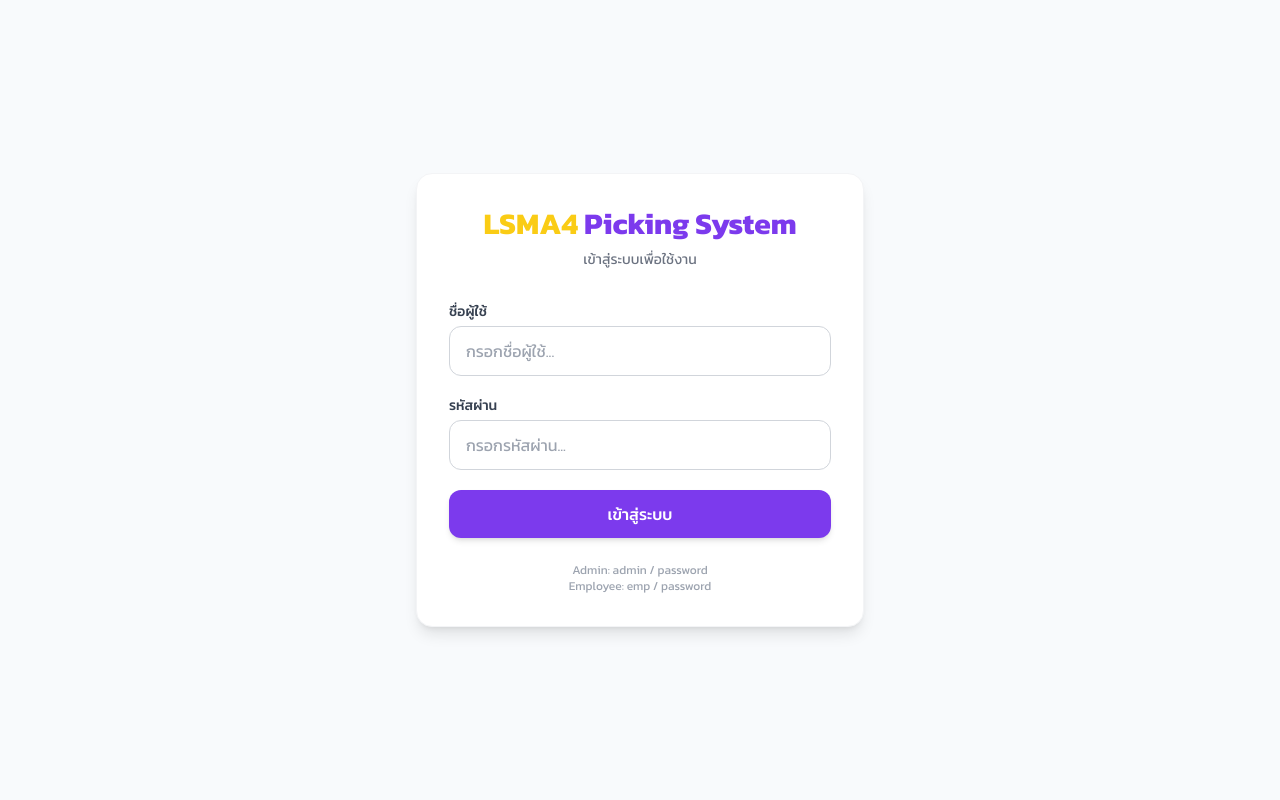
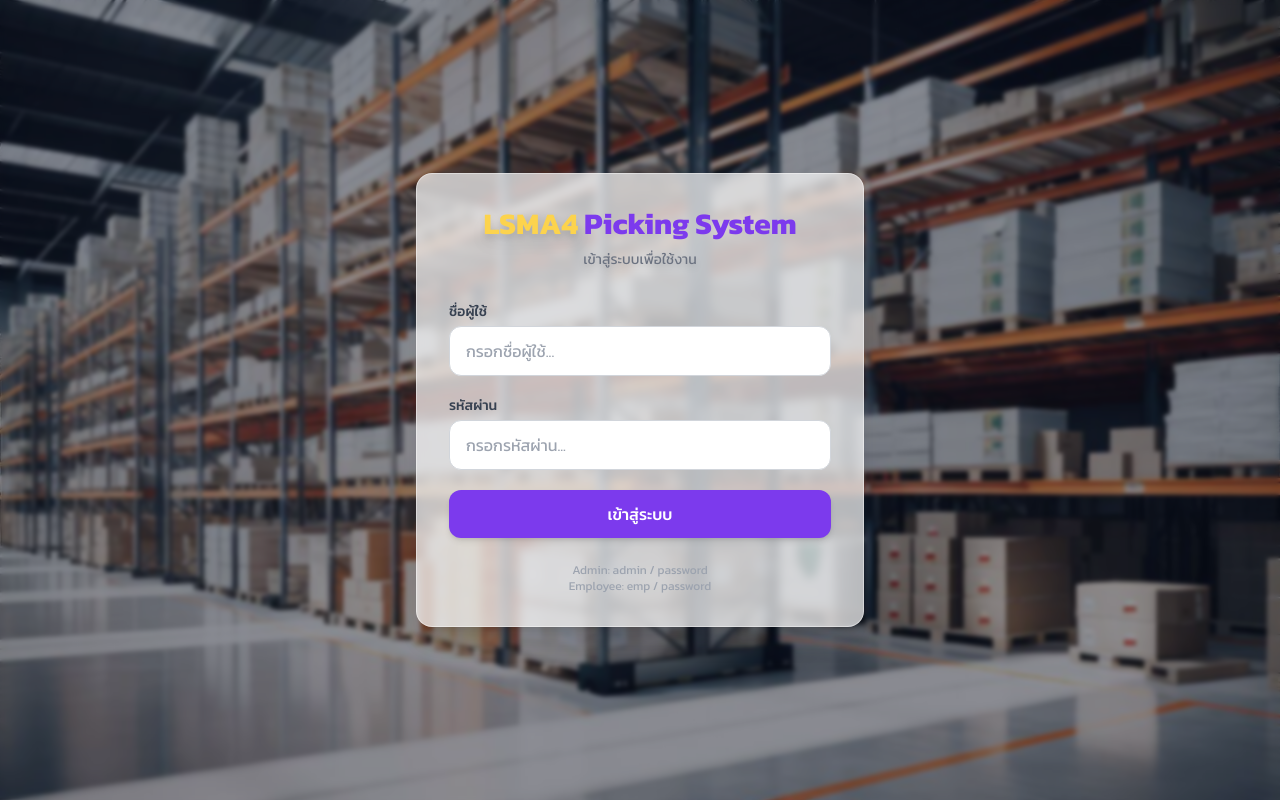
Before and after one commit to devhattrick/smart-picking, a React (Vite) app: page /login in a window 1280 px wide. Built offline with nearby package versions, Linux system fonts and the light colour scheme.

Commit message:
feat(login): add bg img

```diff
--- a/src/pages/Login.tsx
+++ b/src/pages/Login.tsx
@@ -28,12 +28,20 @@ export default function Login({ setUser }: LoginProps) {
   };
 
   return (
-    <div className="min-h-screen bg-slate-50 flex flex-col justify-center items-center p-4 sm:p-6 font-sans">
-      <div className="w-full max-w-sm sm:max-w-md bg-white p-6 sm:p-8 rounded-2xl shadow-lg border border-gray-100">
+    <div className="min-h-screen relative overflow-hidden flex flex-col justify-center items-center p-4 sm:p-6 font-sans">
+      <div className="absolute inset-0">
+        <div
+          className="absolute inset-0 bg-cover bg-center bg-no-repeat scale-105"
+          style={{ backgroundImage: "url('/inventory-modern.jpg')" }}
+        />
+        <div className="absolute inset-0 bg-slate-900/45 backdrop-blur-[2px]" />
+      </div>
+
+      <div className="relative z-10 w-full max-w-sm sm:max-w-md bg-white/70 backdrop-blur-sm p-6 sm:p-8 rounded-2xl shadow-xl border border-white/40">
         <div className="text-center mb-8">
-          <h1 className="text-2xl sm:text-3xl font-bold text-primary-600 mb-2"><span className="text-yellow-400">LSMA4 </span>
+          <h1 className="text-2xl sm:text-3xl font-bold text-primary-600 mb-2"><span className="text-amber-300 drop-shadow-lg">LSMA4 </span>
             Picking System</h1>
-          <p className="text-gray-500 text-sm">เข้าสู่ระบบเพื่อใช้งาน</p>
+          <p className="text-gray-500 text-sm drop-shadow-md">เข้าสู่ระบบเพื่อใช้งาน</p>
         </div>
 
         {error && (
@@ -44,7 +52,7 @@ export default function Login({ setUser }: LoginProps) {
 
         <form onSubmit={handleLogin} className="space-y-5">
           <div>
-            <label className="block text-sm font-medium text-gray-700 mb-1">ชื่อผู้ใช้</label>
+            <label className="block text-sm font-medium text-gray-700 mb-1 ">ชื่อผู้ใช้</label>
             <input
               type="text"
               required
```
Also changed, not shown: public/inventory-modern.jpg (added).
